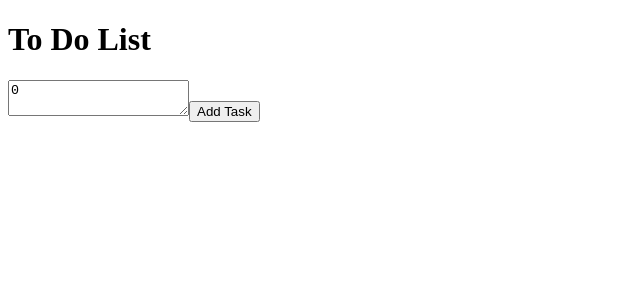
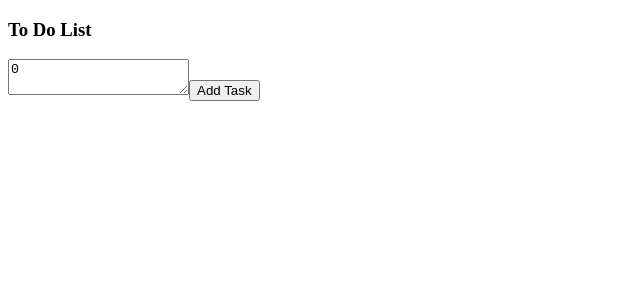
Before and after one commit to acciojob/todo-list-react-AmeyPank, a React app: page / in a window 1280 px wide. Shown: the top 300 px of the page, without its empty margins (0-640 px from the left). Built offline with nearby package versions, Linux system fonts and the light colour scheme.

Commit message:
<h3>To Do List</h3>

```diff
--- a/src/components/App.js
+++ b/src/components/App.js
@@ -40,7 +40,7 @@ function App() {
     <div className="App">
 
       <div className="add_tasks_section">
-        <h1>To Do List</h1>
+        <h3>To Do List</h3>
         <textarea
           value={taskInput}
           onChange={handleTaskInputChange}
```
